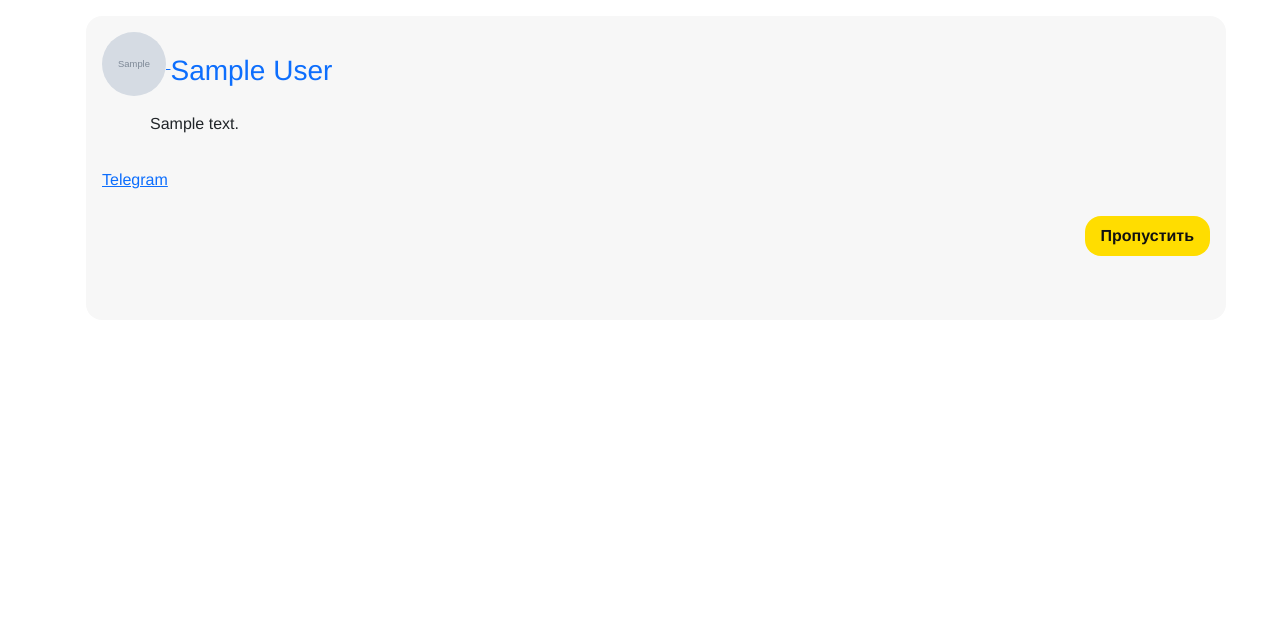
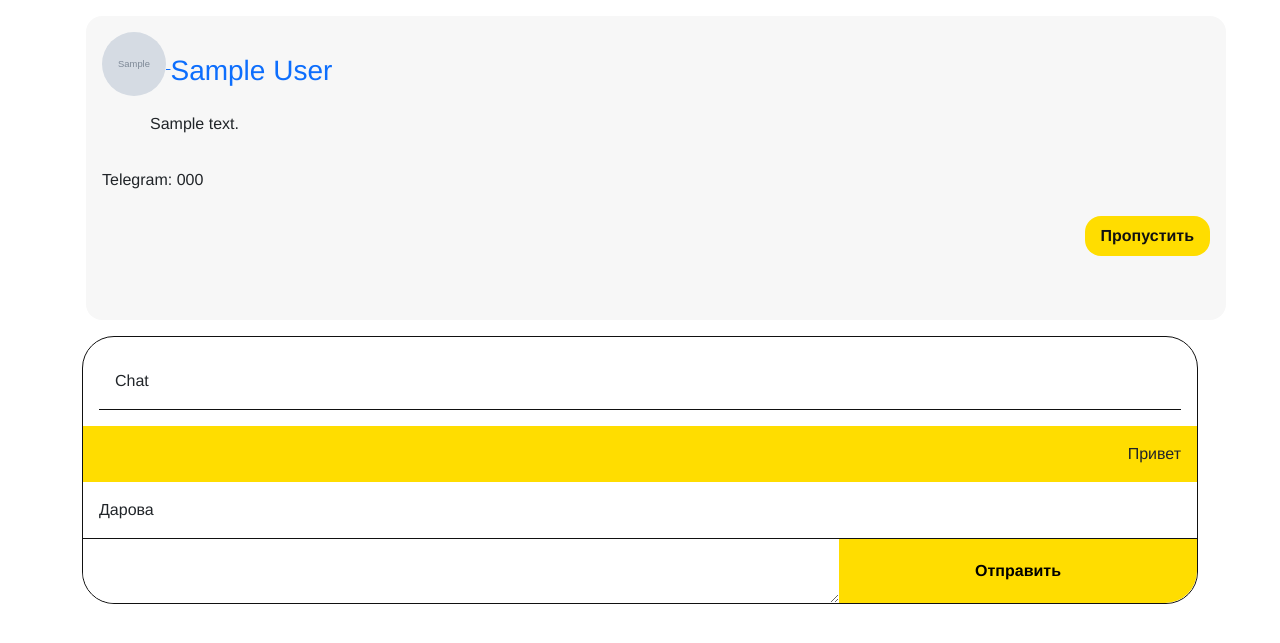
Before and after one commit to Danila-Bogovik/Somnia_18.04.24, a Flask app: page /take-part in a window 1280 px wide. Shown: the part 116-759 px from the top of the page. Run offline with Flask 3, Linux system fonts and the light colour scheme; a user stored in the database is signed in; tables that the repository leaves empty hold one stand-in row (values such as "Sample post"); grey boxes marked "Sample" are stand-in pictures; some libraries are stand-ins or nearby versions.

Commit message:
finished

```diff
--- a/app.py
+++ b/app.py
@@ -29,7 +29,6 @@ app.config['SECRET_KEY'] = "fdfhs34h23jbmbfg23b4jhfg"
 login_manager = LoginManager()
 login_manager.init_app(app, add_context_processor=True)
 
-db.init_app(app)
 socketio = SocketIO(app)
 client = WebApplicationClient(GOOGLE_CLIENT_ID)
 
@@ -195,7 +194,9 @@ def temp_admin():
     return render_template("temp_admin.html")
 
 if __name__ == "__main__":
+
     with app.app_context():
+        db.init_app(app)
         db.create_all()
     context = ('certificate/cert.pem', 'certificate/private.key')
     app.run(host='0.0.0.0', port='5000', ssl_context=context, debug=False)
--- a/static/css/styles.css
+++ b/static/css/styles.css
@@ -46,8 +46,8 @@ body {
 }
 .user-card {
     margin: 1rem;
+    padding: 1em;
     background-color: var(--alternative-background-color);
-    padding: 1em;
     border-radius: 1rem;
 }
 
@@ -212,3 +212,48 @@ body {
     margin-top: 2rem;
     margin-bottom: 4rem;
 }
+
+/*
+===========================================================
+    chat-box
+===========================================================
+*/
+.chat-box {
+    border: 1px solid var(--main-foreground-color);
+    border-radius: 2em;
+}
+.user-box {
+    border-bottom: 1px solid var(--main-foreground-color);
+    margin: 1rem;
+    padding: 1em;
+
+}
+.self-user-message,
+.other-user-message {
+    padding: 1rem;
+    font-weight: 500;
+}
+.self-user-message {
+    text-align: right;
+    background-color: var(--main-theme-color);
+}
+.chat-input-box {
+    display: flex;
+    flex-direction: row;
+    border-top: 1px solid var(--main-foreground-color);
+}
+.chat-input-button {
+    flex: 1;
+    border-bottom-right-radius: 2em;
+    border: none;
+    background-color: var(--main-theme-color);
+    font-weight: 600;
+}
+
+.chat-input-box textarea {
+    flex: 2;
+    height: 4em;
+    border: none;
+    border-bottom-left-radius: 2em;
+    padding: 0.4em 2em;
+}
--- a/templates/admin-profile.html
+++ b/templates/admin-profile.html
@@ -56,7 +56,7 @@
                 <tbody>
                     {% for user in users %}
                         <tr>
-                            <th scope="row">{{ user.id }}</th>
+                            <th scope="row"><a href="view_profile/{{user.id}}">{{ user.id }}</th>
                             <td>{{ user.name }}</td>
                             <td>{{ user.email }}</td>
                         </tr>
--- a/templates/main.html
+++ b/templates/main.html
@@ -4,7 +4,7 @@
 <section class="logo-block">
     <div class="logo">
         Random <br>
-        Coffe
+        Coffee
     </div>
     <div class="sub-logo">
         оджетто
--- a/templates/take-part.html
+++ b/templates/take-part.html
@@ -37,10 +37,33 @@
                         <form action="/take-part" method="post">
                             <button name="skip" type="submit" class="btn skip-user-button cancel-button">Пропустить</button>
                         </form>
-                        <a href="#">Telegram</a>
+                        <a >Telegram: {{ partner.telegram }}</a>
                         <div class="remove-float"></div>
                     </div>
                 </article>
+                <div class="container">
+                    <section class="chat-box">
+                        <a href=""></a>
+                            <div class="user-box">
+                                <span>Chat</span>
+                            </div>
+                        </a>
+
+                        <div class="chat-place">
+                            <article class="self-user-message">
+                                Привет
+                            </article>
+                            <article class="other-user-message">
+                                Дарова
+                            </article>
+                        </div>
+
+                        <div class="chat-input-box">
+                            <textarea name="" id="" cols="30" rows="10"></textarea>
+                            <button class="chat-input-button">Отправить</button>
+                        </div>
+                    </section>
+                </div>
             {% elif user.searching_partner %}
             <form action="/take-part" method="post">
                 <div class="loading-with-cancel">
```
